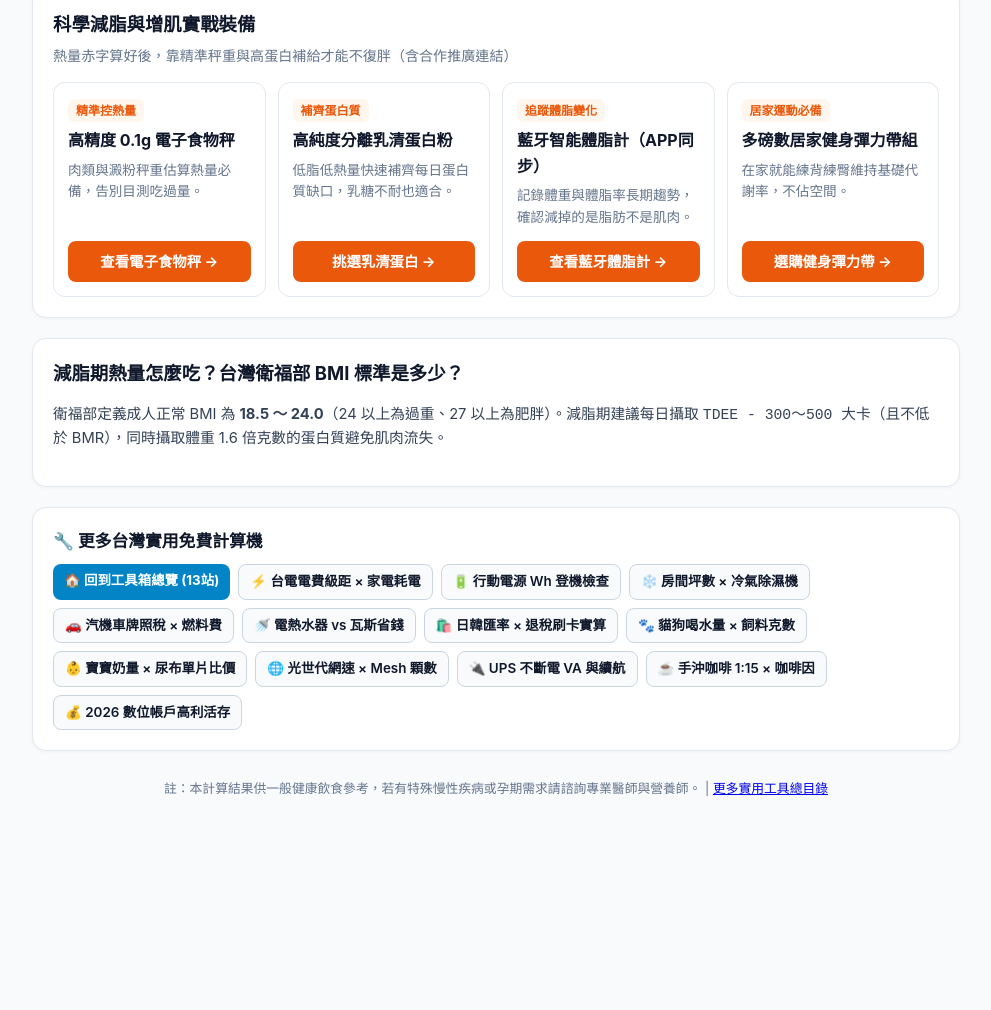
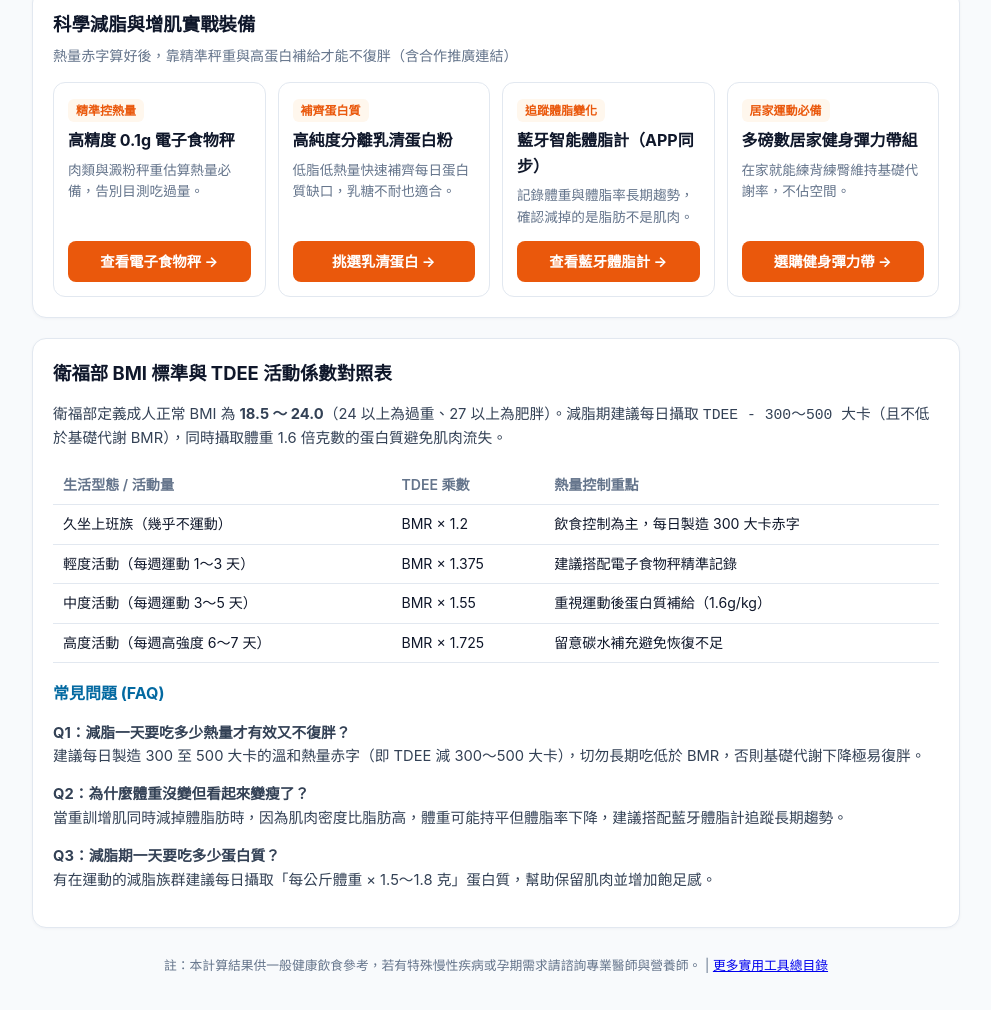
Before and after one commit to jimmycmhsieh0801-cloud/tw-bmi-tdee-calc, a plain HTML site: page index.html in a window 1280 px wide. Shown: the part 622-1632 px from the top of the page, without its empty margins (144-1135 px from the left). Before the commit the page ends 1483 px from the top, so only its background shows below. Drawn offline with Linux system fonts and the light colour scheme.

Commit message:
Watchdog 03:00 upgrade: AdSense SEO depth, 3 FAQs, result CTA, 17-site cross-nav

```diff
--- a/index.html
+++ b/index.html
@@ -33,7 +33,7 @@
   }
   </script>
   <script type="application/ld+json">
-  {"@context": "https://schema.org", "@type": "FAQPage", "mainEntity": [{"@type": "Question", "name": "減脂一天要吃多少熱量才有效又不復胖？", "acceptedAnswer": {"@type": "Answer", "text": "建議每日製造 300 至 500 大卡的溫和熱量赤字（即 TDEE 減去 300～500 大卡），並維持足夠蛋白質攝取，切勿長期吃低於基礎代謝率 (BMR)。"}}]}
+  {"@context": "https://schema.org", "@type": "FAQPage", "mainEntity": [{"@type": "Question", "name": "減脂一天要吃多少熱量才有效又不復胖？", "acceptedAnswer": {"@type": "Answer", "text": "建議每日製造 300 至 500 大卡的溫和熱量赤字（即 TDEE 減去 300～500 大卡），並維持足夠蛋白質攝取，切勿長期吃低於基礎代謝率 (BMR)。"}}, {"@type": "Question", "name": "台灣衛福部成人正常BMI範圍是多少？", "acceptedAnswer": {"@type": "Answer", "text": "衛福部定義 18.5 ≤ BMI < 24 為健康體位，24 ≤ BMI < 27 為過重，BMI ≥ 27 為肥胖。"}}, {"@type": "Question", "name": "減脂期間每天需要多少蛋白質？", "acceptedAnswer": {"@type": "Answer", "text": "一般有運動習慣的減脂期成人建議每日攝取體重(kg) × 1.6 克左右的蛋白質，以維持肌肉量與飽足感。"}}]}
   </script>
   <style>
     :root {
@@ -168,33 +168,25 @@
     </section>
 
     <article class="card seo-section">
-
-          <h2>減脂期熱量怎麼吃？台灣衛福部 BMI 標準是多少？</h2>
-          <p>衛福部定義成人正常 BMI 為 <strong>18.5 ～ 24.0</strong>（24 以上為過重、27 以上為肥胖）。減脂期建議每日攝取 <code>TDEE - 300～500 大卡</code>（且不低於 BMR），同時攝取體重 1.6 倍克數的蛋白質避免肌肉流失。</p>
+      <h2>衛福部 BMI 標準與 TDEE 活動係數對照表</h2>
+      <p>衛福部定義成人正常 BMI 為 <strong>18.5 ～ 24.0</strong>（24 以上為過重、27 以上為肥胖）。減脂期建議每日攝取 <code>TDEE - 300～500 大卡</code>（且不低於基礎代謝 BMR），同時攝取體重 1.6 倍克數的蛋白質避免肌肉流失。</p>
+      <table>
+        <thead><tr><th>生活型態 / 活動量</th><th>TDEE 乘數</th><th>熱量控制重點</th></tr></thead>
+        <tbody>
+          <tr><td>久坐上班族（幾乎不運動）</td><td>BMR × 1.2</td><td>飲食控制為主，每日製造 300 大卡赤字</td></tr>
+          <tr><td>輕度活動（每週運動 1～3 天）</td><td>BMR × 1.375</td><td>建議搭配電子食物秤精準記錄</td></tr>
+          <tr><td>中度活動（每週運動 3～5 天）</td><td>BMR × 1.55</td><td>重視運動後蛋白質補給（1.6g/kg）</td></tr>
+          <tr><td>高度活動（每週高強度 6～7 天）</td><td>BMR × 1.725</td><td>留意碳水補充避免恢復不足</td></tr>
+        </tbody>
+      </table>
+      <h3>常見問題 (FAQ)</h3>
+      <p><strong>Q1：減脂一天要吃多少熱量才有效又不復胖？</strong><br>建議每日製造 300 至 500 大卡的溫和熱量赤字（即 TDEE 減 300～500 大卡），切勿長期吃低於 BMR，否則基礎代謝下降極易復胖。</p>
+      <p><strong>Q2：為什麼體重沒變但看起來變瘦了？</strong><br>當重訓增肌同時減掉體脂肪時，因為肌肉密度比脂肪高，體重可能持平但體脂率下降，建議搭配藍牙體脂計追蹤長期趨勢。</p>
+      <p><strong>Q3：減脂期一天要吃多少蛋白質？</strong><br>有在運動的減脂族群建議每日攝取「每公斤體重 × 1.5～1.8 克」蛋白質，幫助保留肌肉並增加飽足感。</p>
     </article>
 
 
-    <!-- CROSS_LINK_MATRIX_START -->
-    <section class="card" style="margin-top:20px;">
-      <h2 style="font-size:1.05rem;margin:0 0 10px;color:#0f172a;">🔧 更多台灣實用免費計算機</h2>
-      <div style="display:flex;flex-wrap:wrap;gap:8px;">
-        <a href="https://jimmycmhsieh0801-cloud.github.io/" style="display:inline-block;padding:6px 11px;border-radius:8px;background:#0284c7;color:#fff;text-decoration:none;font-size:0.84rem;font-weight:700;">🏠 回到工具箱總覽 (13站)</a>
-        <a href="https://jimmycmhsieh0801-cloud.github.io/tw-power-calc/" style="display:inline-block;padding:6px 11px;border-radius:8px;border:1px solid #cbd5e1;background:#f8fafc;color:#0f172a;text-decoration:none;font-size:0.84rem;font-weight:600;">⚡ 台電電費級距 × 家電耗電</a>
-        <a href="https://jimmycmhsieh0801-cloud.github.io/tw-travel-power-calc/" style="display:inline-block;padding:6px 11px;border-radius:8px;border:1px solid #cbd5e1;background:#f8fafc;color:#0f172a;text-decoration:none;font-size:0.84rem;font-weight:600;">🔋 行動電源 Wh 登機檢查</a>
-        <a href="https://jimmycmhsieh0801-cloud.github.io/tw-room-sizing-calc/" style="display:inline-block;padding:6px 11px;border-radius:8px;border:1px solid #cbd5e1;background:#f8fafc;color:#0f172a;text-decoration:none;font-size:0.84rem;font-weight:600;">❄️ 房間坪數 × 冷氣除濕機</a>
-        <a href="https://jimmycmhsieh0801-cloud.github.io/tw-vehicle-tax-calc/" style="display:inline-block;padding:6px 11px;border-radius:8px;border:1px solid #cbd5e1;background:#f8fafc;color:#0f172a;text-decoration:none;font-size:0.84rem;font-weight:600;">🚗 汽機車牌照稅 × 燃料費</a>
-        <a href="https://jimmycmhsieh0801-cloud.github.io/tw-water-heater-calc/" style="display:inline-block;padding:6px 11px;border-radius:8px;border:1px solid #cbd5e1;background:#f8fafc;color:#0f172a;text-decoration:none;font-size:0.84rem;font-weight:600;">🚿 電熱水器 vs 瓦斯省錢</a>
-        <a href="https://jimmycmhsieh0801-cloud.github.io/tw-travel-tax-calc/" style="display:inline-block;padding:6px 11px;border-radius:8px;border:1px solid #cbd5e1;background:#f8fafc;color:#0f172a;text-decoration:none;font-size:0.84rem;font-weight:600;">🛍️ 日韓匯率 × 退稅刷卡實算</a>
-        <a href="https://jimmycmhsieh0801-cloud.github.io/tw-pet-cost-calc/" style="display:inline-block;padding:6px 11px;border-radius:8px;border:1px solid #cbd5e1;background:#f8fafc;color:#0f172a;text-decoration:none;font-size:0.84rem;font-weight:600;">🐾 貓狗喝水量 × 飼料克數</a>
-        <a href="https://jimmycmhsieh0801-cloud.github.io/tw-baby-calc/" style="display:inline-block;padding:6px 11px;border-radius:8px;border:1px solid #cbd5e1;background:#f8fafc;color:#0f172a;text-decoration:none;font-size:0.84rem;font-weight:600;">👶 寶寶奶量 × 尿布單片比價</a>
-        <a href="https://jimmycmhsieh0801-cloud.github.io/tw-router-cable-calc/" style="display:inline-block;padding:6px 11px;border-radius:8px;border:1px solid #cbd5e1;background:#f8fafc;color:#0f172a;text-decoration:none;font-size:0.84rem;font-weight:600;">🌐 光世代網速 × Mesh 顆數</a>
-        <a href="https://jimmycmhsieh0801-cloud.github.io/tw-ups-nas-calc/" style="display:inline-block;padding:6px 11px;border-radius:8px;border:1px solid #cbd5e1;background:#f8fafc;color:#0f172a;text-decoration:none;font-size:0.84rem;font-weight:600;">🔌 UPS 不斷電 VA 與續航</a>
-        <a href="https://jimmycmhsieh0801-cloud.github.io/tw-coffee-brew-calc/" style="display:inline-block;padding:6px 11px;border-radius:8px;border:1px solid #cbd5e1;background:#f8fafc;color:#0f172a;text-decoration:none;font-size:0.84rem;font-weight:600;">☕ 手沖咖啡 1:15 × 咖啡因</a>
-        <a href="https://jimmycmhsieh0801-cloud.github.io/tw-bank-interest-calc/" style="display:inline-block;padding:6px 11px;border-radius:8px;border:1px solid #cbd5e1;background:#f8fafc;color:#0f172a;text-decoration:none;font-size:0.84rem;font-weight:600;">💰 2026 數位帳戶高利活存</a>
-      </div>
-    </section>
-    <!-- CROSS_LINK_MATRIX_END -->
-    <footer>
+        <footer>
       <p>註：本計算結果供一般健康飲食參考，若有特殊慢性疾病或孕期需求請諮詢專業醫師與營養師。 | <a href="https://jimmycmhsieh0801-cloud.github.io/">更多實用工具總目錄</a></p>
     </footer>
   </div>
```
